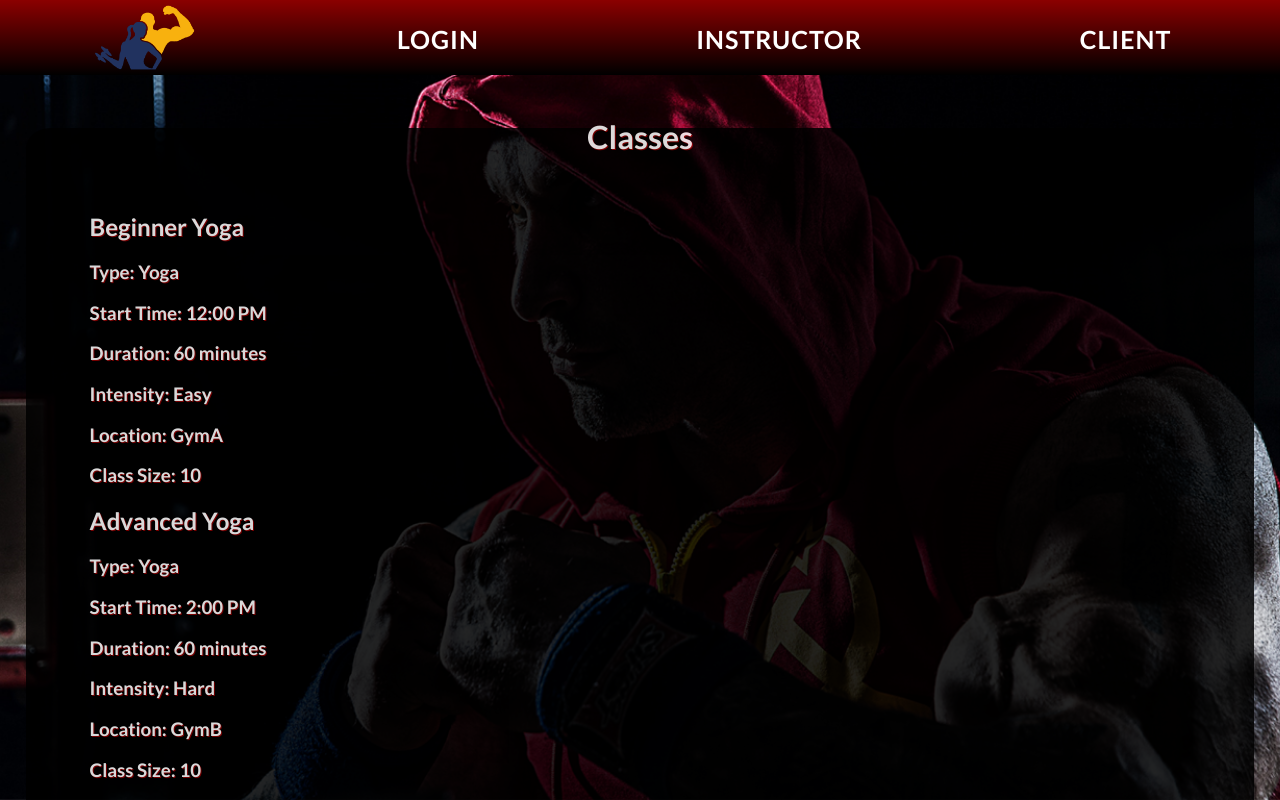
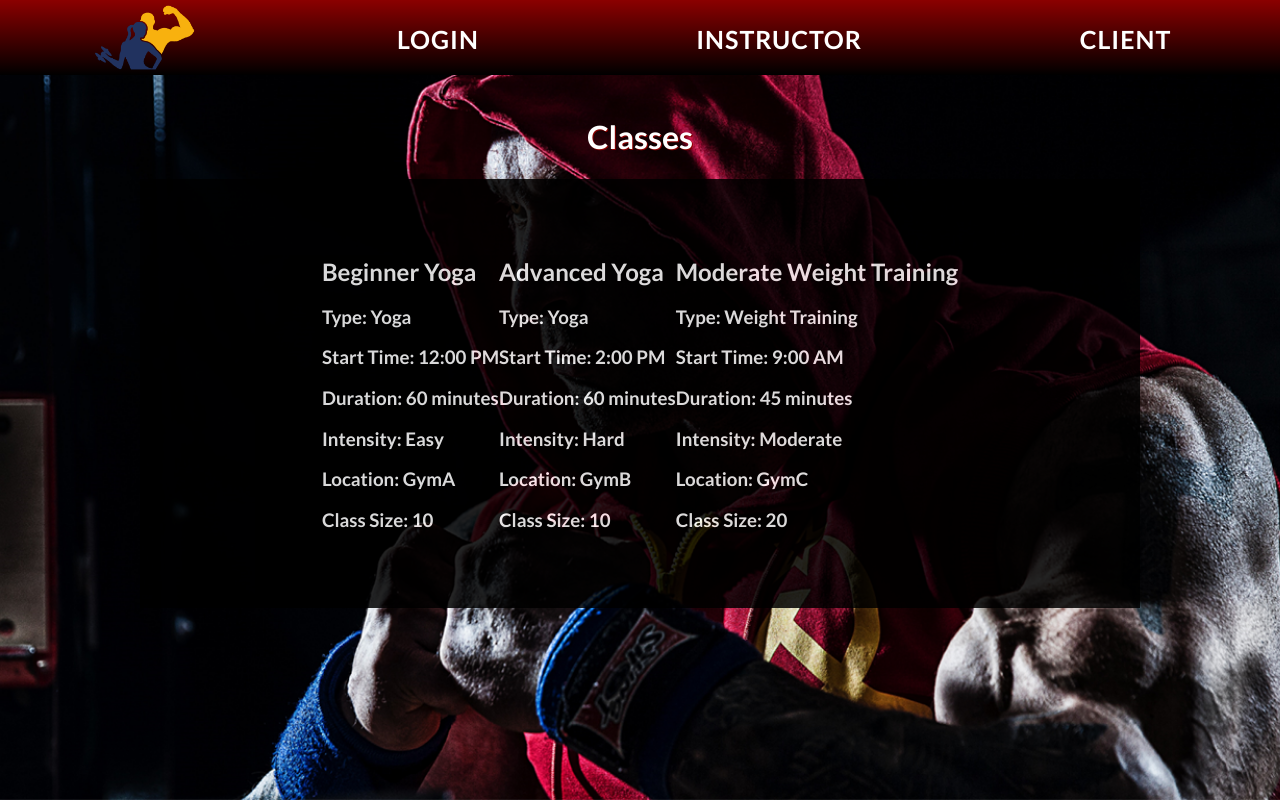
Before and after one commit to Build-Week-AnywhereFitness-1021/front-end, a React (Create React App) app: page /classes in a window 1280 px wide. Built offline with nearby package versions, Linux system fonts and the light colour scheme.

Commit message:
Small Styling Updates

```diff
--- a/package.json
+++ b/package.json
@@ -10,12 +10,14 @@
     "@testing-library/user-event": "^12.8.3",
     "axios": "^0.23.0",
     "bootstrap": "^5.1.3",
+    "mdb-react-ui-kit": "^1.5.0",
     "react": "^17.0.2",
     "react-bootstrap": "^1.6.4",
     "react-dom": "^17.0.2",
     "react-redux": "^7.2.5",
     "react-router-dom": "^5.3.0",
     "react-scripts": "4.0.3",
+    "react-ui": "^1.0.0-beta.32",
     "reactstrap": "^8.10.0",
     "redux-logger": "^3.0.6",
     "redux-thunk": "^2.3.0",
--- a/src/components/Cards/HomeCards.css
+++ /dev/null
@@ -1,24 +0,0 @@
-.cardHolder{
-    display: flex;
-    flex-wrap: wrap;
-    flex-direction: column;
-    justify-content: space-between;
-    padding: 5%;
-}
-div.cardHolder {
-     display:flex;
-     flex-direction: column;
-     margin: 10% 2%;
-     flex-wrap:wrap;
-     background-color: black;
-     opacity:85%;
-     border-radius: 2%;
-     box-shadow: darkred;
-     text-shadow: 1px 1px darkred;
- }
-div.cardHolder h1 {
-    margin-top: -5%;
-}
-div.cardHolder .cards {
-
-}
--- a/src/components/Classes/ClassesList.js
+++ b/src/components/Classes/ClassesList.js
@@ -2,7 +2,7 @@ import React, { useEffect, useState } from "react";
 import axiosWithAuth from '../Login/utils/axiosWithAuth';
 import ClassComponent from "./ClassComponent";
 import initialClassesList from '../dummyData/initialClassesList';
-import '../Cards/HomeCards.css';
+import '../../index.css';
 
 const ClassesList = () => {
     // const [classes, setClasses] = useState([]);
--- a/src/index.css
+++ b/src/index.css
@@ -243,3 +243,26 @@ a.addClasses {
   box-shadow: 1px 1px darkgray;
   background-color: white;
 }
+
+/* Class Card Styling */
+div.cardHolder {
+  display:flex;
+  flex-direction:row;
+  justify-content: center;
+  align-content: center;
+  padding: 5% 5%;
+}
+div.cardHolder h1 {
+  margin-top: -5%;
+}
+div.cardHolder .cards {
+  display:flex;
+  flex-direction: row;
+  justify-content: center;
+  align-content: center;
+  background-color:black;
+  opacity:85%;
+  margin-top: 10%;
+  width:1000px;
+  padding: 5%;
+}
```
Also changed, not shown: 1 other file (tests, documents, lock files or other folders).
